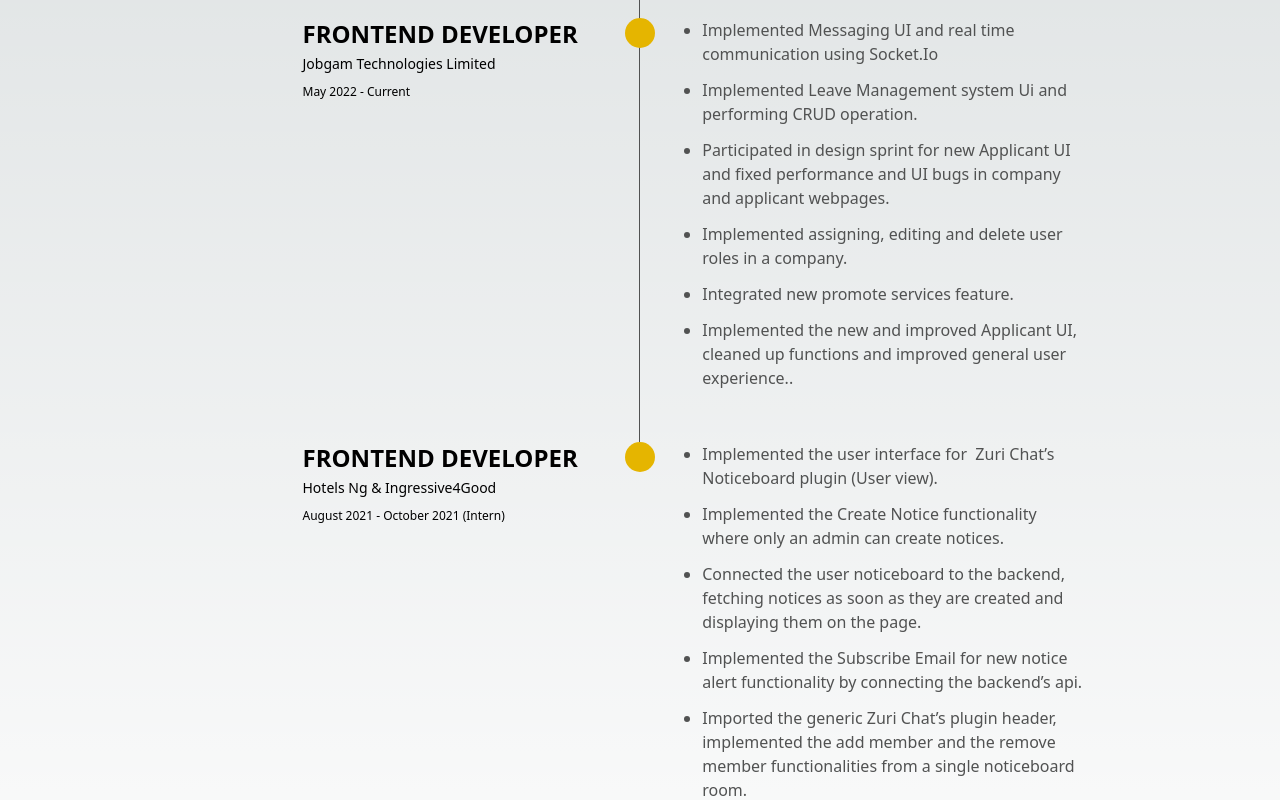
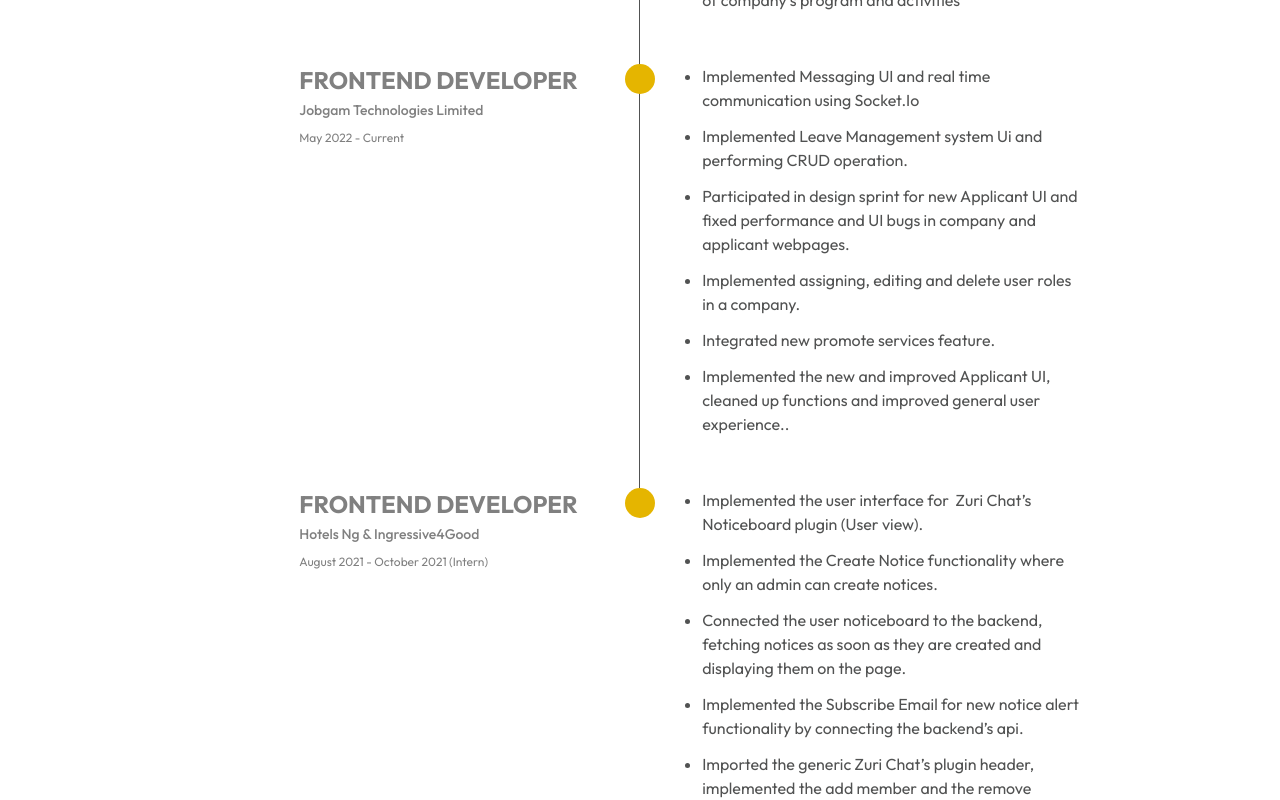
Before and after one commit to Dr-Oxy/next_portfolio, a Next.js app: page /resume in a window 1280 px wide. Shown: the part 490-1290 px from the top of the page. Built offline with nearby package versions, Linux system fonts and the light colour scheme.

Commit message:
set up app.js

```diff
--- a/src/pages/_app.js
+++ b/src/pages/_app.js
@@ -1,5 +1,11 @@
-import '@/styles/globals.css'
+import '@/styles/globals.css';
+
+import Layout from '@/components/layout';
 
 export default function App({ Component, pageProps }) {
-  return <Component {...pageProps} />
+  return (
+    <Layout>
+      <Component {...pageProps} />
+    </Layout>
+  );
 }
--- a/src/styles/globals.css
+++ b/src/styles/globals.css
@@ -73,17 +73,17 @@
   margin: 0;
 }
 
-html,
-body {
-  max-width: 100vw;
-  overflow-x: hidden;
-}
+
 
 body {
-  color: rgb(var(--foreground-rgb));
+  background-color: white;
+  color: gray;
+  font-family: 'Outfit', sans-serif;
+
+  /* color: rgb(var(--foreground-rgb));
   background: linear-gradient(to bottom,
       transparent,
-      rgb(var(--background-end-rgb))) rgb(var(--background-start-rgb));
+      rgb(var(--background-end-rgb))) rgb(var(--background-start-rgb)); */
 }
 
 a {
@@ -96,3 +96,31 @@
     color-scheme: dark;
   }
 }
+
+.nameHeading {
+  background-image: linear-gradient(90deg, #2c0000, #2c0000, #2c0000);
+  background-clip: text;
+  -webkit-text-stroke-color: transparent;
+  -webkit-text-stroke-width: 3px;
+  -webkit-background-clip: text;
+
+  font-size: 200px;
+  mix-blend-mode: normal;
+}
+
+@media screen and (max-width: 768px) {
+  .nameHeading {
+    font-size: 100px;
+  }
+}
+
+.nameHeading .firstname {
+
+  color: #cec99c;
+
+}
+
+.nameHeading .lastname {
+  color: black;
+
+}
```
